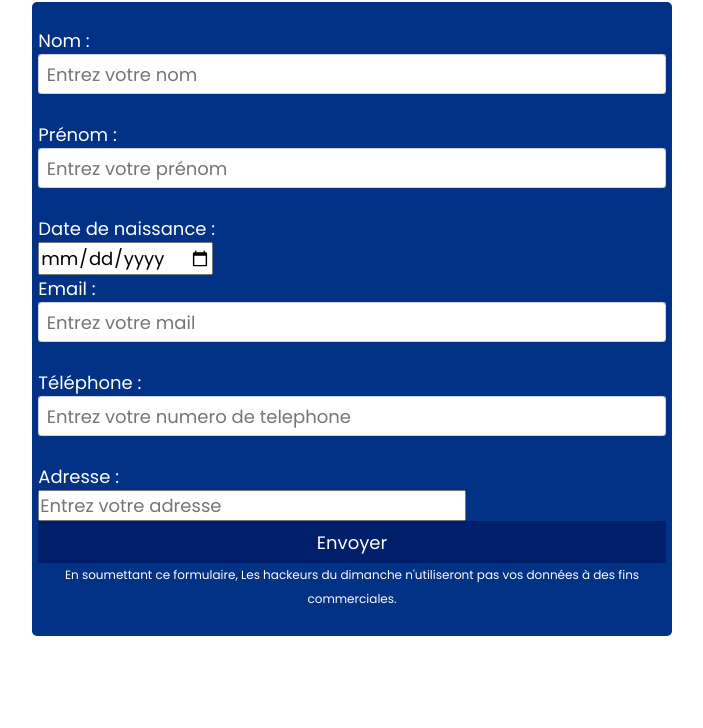
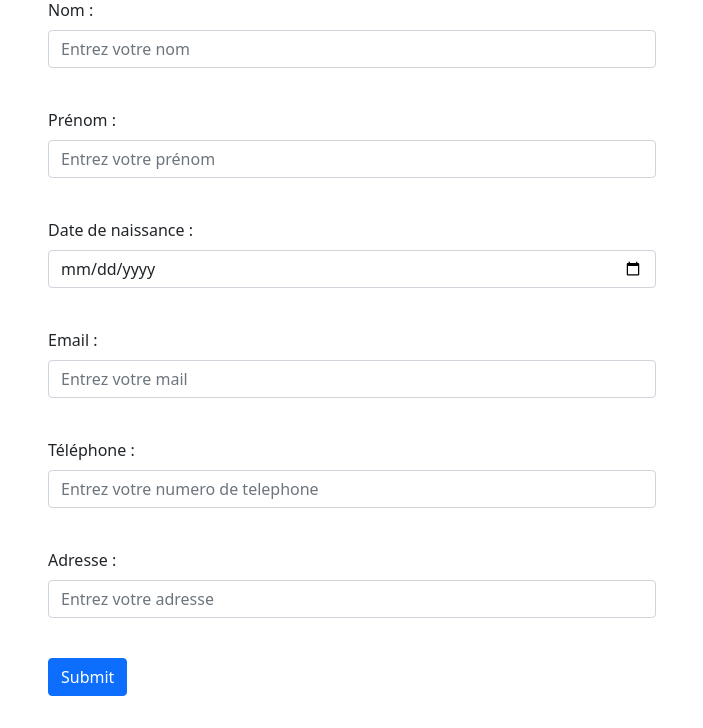
Before and after one commit to lblandin/hacker, a website: page vue/form.html in a window 1280 px wide. Shown: the part 74-802 px from the top of the page, without its empty margins (288-991 px from the left). Drawn offline with nearby package versions, Linux system fonts and the light colour scheme.

Commit message:
Form + database

```diff
--- a/package.json
+++ b/package.json
@@ -12,6 +12,7 @@
   "dependencies": {
     "dotenv": "^8.2.0",
     "express": "^4.17.1",
-    "mariadb": "^2.5.3"
+    "mariadb": "^2.5.3",
+    "sequelize": "^6.5.1"
   }
 }
--- a/style/index.css
+++ /dev/null
@@ -1,165 +0,0 @@
-/* FICHIER CSS DU SITE */
-
-
-/* Police du site */
-@import url('https://fonts.googleapis.com/css?family=Poppins:200i,400&display=swap');
-
-/* Toutes les couleurs du site */
-:root {
-  --main-white: #ffffff;
-
-  --main-light-blue: #c0ccdf;
-  --main-blue: #0098d4;
-  --main-black-blue: #0548BD;
-  --main-black-blue2: #023285;
-  --main-darkblue: #001e69;
-
-  --main-grey : #ebebeb;
-
-  --main-black: #1c1f20;
-}
-
-/* Dimmension du site par raport à l'écran */
-/* Ne pas modifier */
-*,
-*::before,
-*::after {
-  box-sizing: inherit;
-  margin: 0;
-  padding: 0;
-}
-
-/* Ne pas modifier */
-html {
-  box-sizing: border-box;
-  font-size: 62.5%;
-  scroll-behavior: smooth;
-}
-
-/* corps du site */
-body {
-  font-family: 'Poppins', sans-serif;
-  font-size: 1.8rem;
-  font-weight: 400;
-  color: var(--main-white);
-  margin: 0;
-  padding: 0;
-}
-
-/* texte du site */
-p {
-  color : var(--main-black);
-  max-width: 900px;
-  text-align: center;
-  line-height: 2;
-  margin: auto;
-}
-
-/* titre des pages */
-h1{
-  font-weight: 500;
-  text-align: center;
-  font-size: 2rem;
-  color: var(--main-black-blue);
-  font-weight: bold;
-  margin-bottom: 15px;
-  margin-top: 15px;
-}
-
-
-.form-contact {
-    width: 80%;
-}
-
-.form-contact-contenu {
-    width: 100%;
-}
-
-/* CONTACT CSS */
-
-/* Contenu des infos complÃ©mentaires (Maps, Horaires) */
-.infos-contact {
-    width: 100%;
-    display: flex;
-    justify-content: space-around;
-    margin: auto;
-  }
-
-
-  /* Horaires */
-  .horaires {
-    line-height: 3;
-  }
-
-  /* Contenu du formulaire */
-  .form-contact {
-    width: 50%;
-    margin: 3.125rem auto 0 auto;
-  }
-
-  /* Texte formulaire */
-  label {
-    align-items: center;
-    font-size: 1.8rem;
-  }
-
-  /* Champs de saisie */
-  .input-nom,
-  .input-prenom,
-  .input-email,
-  .input-sujet,
-  .input-telephone {
-    width: 100%;
-    height: 4rem;
-    border: 1px solid #ced4da;
-    border-radius: 0.25rem;
-    transition: border-color 0.15s ease-in-out, box-shadow 0.15s ease-in-out;
-    display: block;
-    padding: 0.2rem 0.75rem;
-    color: #495057;
-    background-color: #fff;
-    background-clip: padding-box;
-  }
-
-  input,
-  button,
-  select,
-  textarea {
-    font-family: inherit;
-    font-size: inherit;
-    line-height: inherit;
-  }
-
-  /* Champs de saisie du message */
-  .input-textarea {
-    min-height: 120px;
-    width: 100%;
-    padding: 0.625rem;
-    resize: vertical;
-  }
-
-/* Formulaire de contact */
-.form-contact-contenu {
-    background: var(--main-black-blue2);
-    padding: 2.5rem 0.625rem;
-    border-radius: 0.5rem;
-    margin: auto;
-}
-
-/* Bouton envoyer de la page contact */
-.contact-button {
-    display: block;
-    width: 100%;
-    border: none;
-    padding: 0.75rem;
-    background: var(--main-darkblue);
-    color: inherit;
-    cursor: pointer;
-}
-
-/* Texte de la page contact */
-.p-contact {
-    font-size: 1.2rem;
-    text-align: center;
-    color: var(--main-white);
-}
--- a/vue/form.html
+++ b/vue/form.html
@@ -3,30 +3,48 @@
     <meta charset="UTF-8">
     <meta http-equiv="X-UA-Compatible" content="IE=edge">
     <meta name="viewport" content="width=device-width, initial-scale=1.0">
-    <link rel="stylesheet"  type="text/css" href="../style/index.css" media="screen">
+    <!-- <link rel="stylesheet"  type="text/css" href="../style/index.css" media="screen"> -->
+    <link href="https://cdn.jsdelivr.net/npm/bootstrap@5.0.0-beta2/dist/css/bootstrap.min.css" rel="stylesheet" integrity="sha384-BmbxuPwQa2lc/FVzBcNJ7UAyJxM6wuqIj61tLrc4wSX0szH/Ev+nYRRuWlolflfl" crossorigin="anonymous">
     <title>Hacker</title>
 </head>
 <body>
-    <main class="contenu-contact">
+    <div class="w-50 p-3 mx-auto">
+        <!-- Formulaire -->
+        <h1 class="text-center">CONTACTEZ NOUS</h1>
 
-        <!-- Formulaire -->
-        <div class="form-contact">
-            <h1>CONTACTEZ NOUS</h1>
-            <form class="form-contact-contenu" METHOD="POST" ACTION="/envoieMail">
-                <label for="nom">Nom :<br></label><input id="nom" name="nom" type="text" pattern="^[a-zA-Z' \-]+$" class="input-nom" maxlength="25" size="25" placeholder="Entrez votre nom" required><br>
-                <label for="prenom">Prénom :<br></label><input id="prenom" name="prenom" type="text" pattern="^[a-zA-Z' \-]+$" class="input-prenom" maxlength="25" size="25" placeholder="Entrez votre prénom" required /><br>
-                <label for="datenaissance">Date de naissance :<br></label><input id="datenaissance" name="datenaissance" type="date" class="input-dateNaissance" pattern="" size="25"  placeholder="Entrez votre date de naissance" /><br>
-                <label for="email">Email :<br></label><input id="email" name="email" type="email" pattern="^.+@.+\.(fr|com|net|org)$" class="input-email" maxlength="50" size="25"  placeholder="Entrez votre mail" /><br>
-                <label for="telephone">Téléphone :<br></label><input id="telephone" name="telephone" type="tel" class="input-telephone" pattern="^([0-9]{2,2}(\.|-| )?){4,4}[0-9]{2,2}$" maxlength="50" size="25"  placeholder="Entrez votre numero de telephone" /><br>
-                <label for="adress">Adresse :<br></label><input id="adresse" name="adresse" type="text" class="input-adresse" pattern="^[a-zA-Z' \-]+$" maxlength="50" size="25"  placeholder="Entrez votre adresse" /><br>
+        <form method="POST" action="/validation">
+            <div class="mb-3">
+                <label for="nom" class="form-label">Nom :<br></label>
+                <input id="nom" name="nom" type="text" pattern="^[a-zA-Z' \-]+$" class="form-control" maxlength="25" size="25" placeholder="Entrez votre nom" required><br>
+            </div>
 
-                <button type="submit" class="contact-button">Envoyer</button>
+            <div class="mb-3">
+                <label for="prenom" class="form-label">Prénom :<br></label>
+                <input id="prenom" name="prenom" type="text" pattern="^[a-zA-Z' \-]+$" class="form-control" maxlength="25" size="25" placeholder="Entrez votre prénom" required /><br>
+            </div>
 
-                <p class="p-contact">
-                En soumettant ce formulaire, Les hackeurs du dimanche n'utiliseront pas vos données à des fins commerciales.
-                </p>
-            </form>
-        </div>
-    </main>
+            <div class="mb-3">
+                <label for="datenaissance" class="form-label">Date de naissance :<br></label>
+                <input id="datenaissance" name="datenaissance" type="date" class="form-control" pattern="" size="35"  placeholder="Entrez votre date de naissance" /><br>
+            </div>
+
+            <div class="mb-3">
+                <label for="email" class="form-label">Email :<br></label>
+                <input id="email" name="email" type="email" pattern="^.+@.+\.(fr|com|net|org)$" class="form-control" maxlength="50" size="25"  placeholder="Entrez votre mail" /><br>
+            </div>
+
+            <div class="mb-3">
+                <label for="telephone" class="form-label">Téléphone :<br></label>
+                <input id="telephone" name="telephone" type="tel" class="form-control" pattern="^([0-9]{2,2}(\.|-| )?){4,4}[0-9]{2,2}$" maxlength="50" size="35"  placeholder="Entrez votre numero de telephone" /><br>
+            </div>
+
+            <div class="mb-3">
+                <label for="adress" class="form-label">Adresse :<br></label>
+                <input id="adresse" name="adresse" type="text" class="form-control" maxlength="50" size="25"  placeholder="Entrez votre adresse" /><br>
+            </div>
+
+            <button type="submit" class="btn btn-primary">Submit</button>
+        </form>
+    </div>
 </body>
 </html>
```
Also changed, not shown: app.js (+49 -12 lines), database.js (added, +39 -0 lines), routes.js (added, +32 -0 lines), bdd/bdd.js (deleted), 2 other files.
